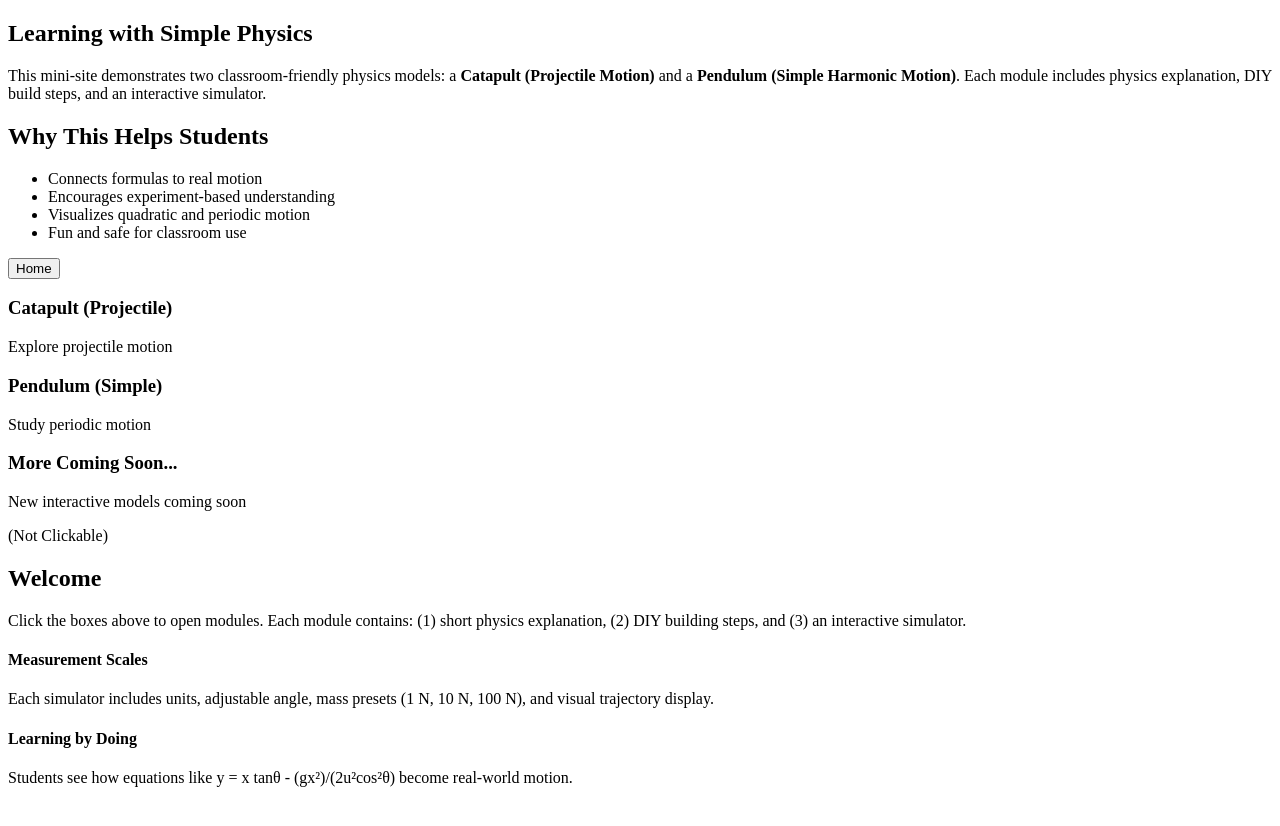
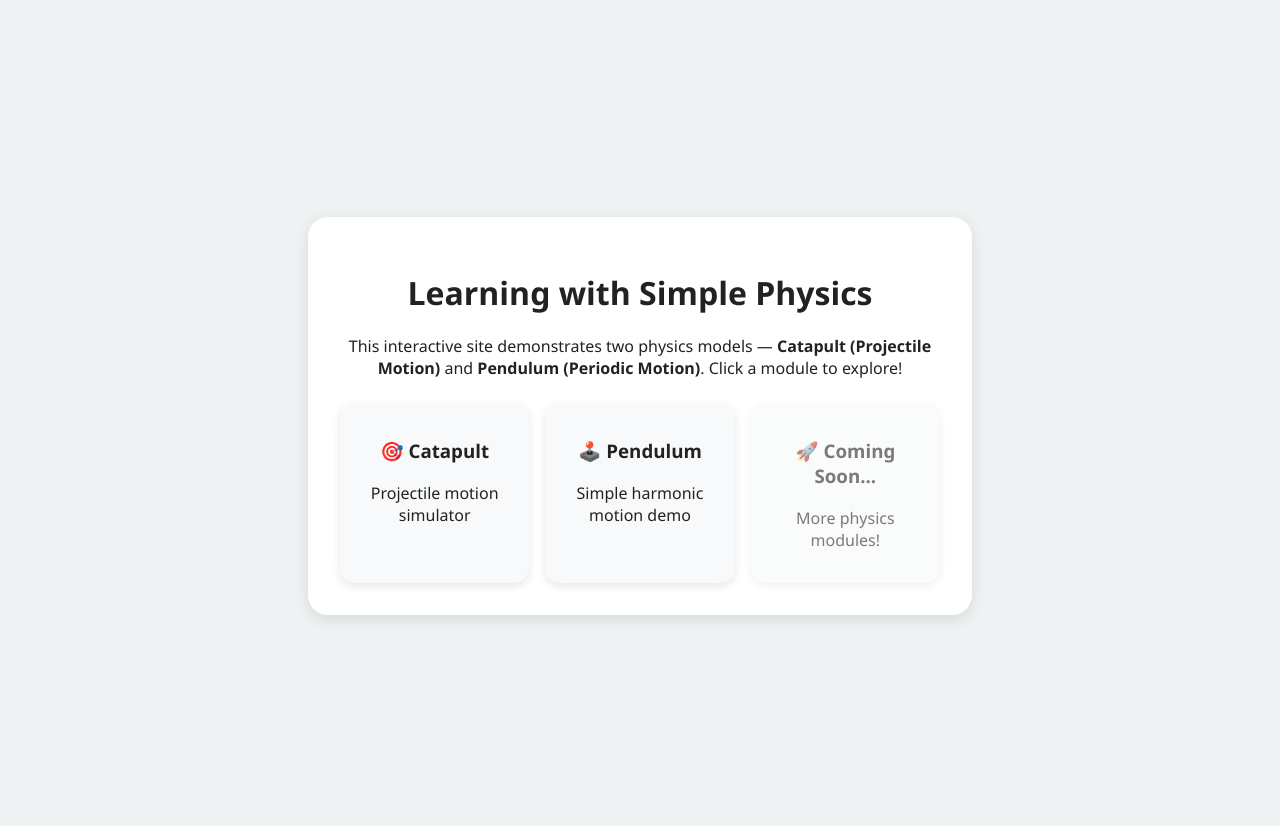
Before and after one commit to kadlagshivraj/catapult-simulator, a React (Vite) app: page / in a window 1280 px wide. Shown: the top 826 px of the page. Before the commit the page ends 803 px from the top, so only its background shows below. Built offline with nearby package versions, Linux system fonts and the light colour scheme; the HTML template or start-up script is replaced by a standard one.

Commit message:
Update App.jsx

```diff
--- a/src/App.jsx
+++ b/src/App.jsx
@@ -1,214 +1,196 @@
-import React, { useState, useEffect } from 'react'
-
-// Single-file React component for a small physics learning site.
-// Uses Tailwind-style classes for structure (plain CSS works fine too).
+import React, { useState } from "react";
 
 export default function App() {
-  const [route, setRoute] = useState('home') // home, catapult, pendulum
+  const [page, setPage] = useState("home");
+  const [angle, setAngle] = useState(45);
+  const [velocity, setVelocity] = useState(20);
+  const [length, setLength] = useState(0.5);
+  const g = 9.8;
+
+  const renderPage = () => {
+    if (page === "catapult") {
+      const radians = (angle * Math.PI) / 180;
+      const range = ((velocity ** 2) * Math.sin(2 * radians)) / g;
+      return (
+        <div className="card">
+          <h2>🎯 Catapult — Projectile Motion</h2>
+          <p>
+            Study how angle and velocity affect projectile range using the equation:
+            <br />
+            <strong>R = (u² sin(2θ)) / g</strong>
+          </p>
+
+          <div className="controls">
+            <label>
+              Launch Angle (°): {angle}
+              <input
+                type="range"
+                min="10"
+                max="80"
+                value={angle}
+                onChange={(e) => setAngle(+e.target.value)}
+              />
+            </label>
+
+            <label>
+              Launch Speed (m/s): {velocity}
+              <input
+                type="range"
+                min="5"
+                max="30"
+                value={velocity}
+                onChange={(e) => setVelocity(+e.target.value)}
+              />
+            </label>
+          </div>
+
+          <p>
+            🌍 Gravity (g): 9.8 m/s² <br />
+            📏 Range = <strong>{range.toFixed(2)} m</strong>
+          </p>
+
+          <button onClick={() => setPage("home")} className="btn">
+            ⬅ Back to Home
+          </button>
+        </div>
+      );
+    }
+
+    if (page === "pendulum") {
+      const period = 2 * Math.PI * Math.sqrt(length / g);
+      return (
+        <div className="card">
+          <h2>🕹️ Simple Pendulum — Periodic Motion</h2>
+          <p>
+            Explore simple harmonic motion. The formula for period is:
+            <br />
+            <strong>T = 2π√(L/g)</strong>
+          </p>
+
+          <label>
+            Length (m): {length}
+            <input
+              type="range"
+              min="0.1"
+              max="2"
+              step="0.1"
+              value={length}
+              onChange={(e) => setLength(+e.target.value)}
+            />
+          </label>
+
+          <p>
+            🌍 Gravity (g): 9.8 m/s² <br />
+            ⏱️ Period (T) = <strong>{period.toFixed(2)} s</strong>
+          </p>
+
+          <button onClick={() => setPage("home")} className="btn">
+            ⬅ Back to Home
+          </button>
+        </div>
+      );
+    }
 
     return (
-    <div className="min-h-screen bg-gray-50 text-gray-900 p-6">
-      <div className="max-w-6xl mx-auto grid grid-cols-1 md:grid-cols-4 gap-6">
-        {/* Left information panel */}
-        <aside className="md:col-span-1 bg-white p-6 rounded-2xl shadow-md sticky top-6">
-          <h1 className="text-xl font-bold mb-2">Learning with Simple Physics</h1>
-          <p className="text-sm mb-4">
-            This mini-site demonstrates two classroom-friendly physics models:
-            a <strong>Catapult (Projectile Motion)</strong> and a
-            <strong> Pendulum (Simple Harmonic Motion)</strong>.
-            Each module includes physics explanation, DIY build steps, and an interactive simulator.
+      <div className="home">
+        <h1>Learning with Simple Physics</h1>
+        <p>
+          This interactive site demonstrates two physics models —{" "}
+          <strong>Catapult (Projectile Motion)</strong> and{" "}
+          <strong>Pendulum (Periodic Motion)</strong>. Click a module to explore!
         </p>
 
-          <h2 className="text-sm font-semibold mt-4">Why This Helps Students</h2>
-          <ul className="list-disc ml-5 text-sm mt-2 space-y-1">
-            <li>Connects formulas to real motion</li>
-            <li>Encourages experiment-based understanding</li>
-            <li>Visualizes quadratic and periodic motion</li>
-            <li>Fun and safe for classroom use</li>
-          </ul>
-
-          <div className="mt-6">
-            <button onClick={() => setRoute('home')} className="px-3 py-2 bg-blue-600 text-white rounded-lg shadow">
-              Home
-            </button>
-          </div>
-        </aside>
-
-        {/* Right main area */}
-        <main className="md:col-span-3">
-          {/* Module boxes */}
-          <div className="grid grid-cols-1 md:grid-cols-3 gap-4 mb-6">
-            <ModuleBox title="Catapult (Projectile)" subtitle="Explore projectile motion" onClick={() => setRoute('catapult')} clickable />
-            <ModuleBox title="Pendulum (Simple)" subtitle="Study periodic motion" onClick={() => setRoute('pendulum')} clickable />
-            <ModuleBox title="More Coming Soon..." subtitle="New interactive models coming soon" clickable={false} />
+        <div className="box-container">
+          <div className="box" onClick={() => setPage("catapult")}>
+            <h3>🎯 Catapult</h3>
+            <p>Projectile motion simulator</p>
           </div>
 
-          {/* Page switching */}
-          <div className="bg-white p-6 rounded-2xl shadow-md">
-            {route === 'home' && <HomePage />}
-            {route === 'catapult' && <CatapultModule />}
-            {route === 'pendulum' && <PendulumModule />}
+          <div className="box" onClick={() => setPage("pendulum")}>
+            <h3>🕹️ Pendulum</h3>
+            <p>Simple harmonic motion demo</p>
           </div>
-        </main>
+
+          <div className="box disabled">
+            <h3>🚀 Coming Soon...</h3>
+            <p>More physics modules!</p>
           </div>
         </div>
-  )
-}
-
-/* ---------- Reusable small components ---------- */
-
-function ModuleBox({ title, subtitle, onClick, clickable = true }) {
-  return (
-    <div
-      className={`p-4 rounded-xl ${
-        clickable
-          ? 'bg-gradient-to-tr from-indigo-50 to-white border border-indigo-100 hover:shadow-lg cursor-pointer'
-          : 'bg-gray-100 opacity-80'
-      }`}
-      onClick={clickable ? onClick : undefined}
-    >
-      <h3 className="font-semibold">{title}</h3>
-      <p className="text-xs text-gray-600 mt-2">{subtitle}</p>
-      {!clickable && <div className="mt-4 text-xs text-gray-500">(Not Clickable)</div>}
       </div>
-  )
-}
-
-function HomePage() {
-  return (
-    <div>
-      <h2 className="text-2xl font-bold mb-3">Welcome</h2>
-      <p className="text-sm mb-4">
-        Click the boxes above to open modules. Each module contains:
-        (1) short physics explanation,
-        (2) DIY building steps, and
-        (3) an interactive simulator.
-      </p>
-
-      <div className="grid grid-cols-1 md:grid-cols-2 gap-4">
-        <FeatureCard
-          title="Measurement Scales"
-          text="Each simulator includes units, adjustable angle, mass presets (1 N, 10 N, 100 N), and visual trajectory display."
-        />
-        <FeatureCard
-          title="Learning by Doing"
-          text="Students see how equations like y = x tanθ - (gx²)/(2u²cos²θ) become real-world motion."
-        />
-      </div>
-    </div>
-  )
-}
-
-function FeatureCard({ title, text }) {
-  return (
-    <div className="p-4 border rounded-lg bg-gray-50">
-      <h4 className="font-semibold text-sm">{title}</h4>
-      <p className="text-xs text-gray-600 mt-2">{text}</p>
-    </div>
-  )
-}
-
-/* ---------- Catapult Simulator ---------- */
-
-function CatapultModule() {
-  const [angle, setAngle] = useState(45)
-  const [stretch, setStretch] = useState(0.05) // m
-  const [weight, setWeight] = useState(1) // N
-  const k = 20
-  const g = 9.8
-  const mass = weight / g
-  const v = Math.sqrt((k * (stretch ** 2)) / mass)
-  const range = (v ** 2 * Math.sin(2 * (angle * Math.PI / 180))) / g
-  const height = (v ** 2 * Math.pow(Math.sin(angle * Math.PI / 180), 2)) / (2 * g)
+    );
+  };
 
   return (
-    <div>
-      <h2 className="text-xl font-bold mb-3">Catapult — Projectile Simulator (45° recommended)</h2>
+    <div className="app">
+      {renderPage()}
 
-      <div className="grid grid-cols-1 lg:grid-cols-3 gap-4">
-        <div className="lg:col-span-2 p-3 border rounded-lg bg-gray-50">
-          <h4 className="font-semibold text-sm mb-2">Trajectory Summary</h4>
-          <p className="text-xs">Velocity: {v.toFixed(2)} m/s</p>
-          <p className="text-xs">Range: {range.toFixed(2)} m</p>
-          <p className="text-xs">Max Height: {height.toFixed(2)} m</p>
-          <p className="text-xs">Weight: {weight} N</p>
-          <p className="text-xs">Stretch: {(stretch * 100).toFixed(1)} cm</p>
+      <style>{`
+        body {
+          margin: 0;
+          font-family: 'Segoe UI', sans-serif;
+          background: #eef2f3;
+          color: #222;
+        }
+        .app {
+          display: flex;
+          justify-content: center;
+          align-items: center;
+          height: 100vh;
+          padding: 1rem;
+          text-align: center;
+        }
+        .card, .home {
+          background: white;
+          padding: 2rem;
+          border-radius: 20px;
+          box-shadow: 0 4px 15px rgba(0,0,0,0.1);
+          width: 90%;
+          max-width: 600px;
+        }
+        .controls {
+          margin: 1rem 0;
+          display: flex;
+          flex-direction: column;
+          gap: 1rem;
+        }
+        input[type="range"] {
+          width: 100%;
+        }
+        .btn {
+          background: #4a90e2;
+          color: white;
+          padding: 0.6rem 1.2rem;
+          border: none;
+          border-radius: 10px;
+          cursor: pointer;
+          margin-top: 1rem;
+        }
+        .btn:hover {
+          background: #357abd;
+        }
+        .box-container {
+          display: grid;
+          grid-template-columns: repeat(auto-fit, minmax(150px, 1fr));
+          gap: 1rem;
+          margin-top: 1.5rem;
+        }
+        .box {
+          background: #f7f9fa;
+          padding: 1rem;
+          border-radius: 15px;
+          box-shadow: 0 3px 10px rgba(0,0,0,0.1);
+          cursor: pointer;
+          transition: transform 0.2s ease;
+        }
+        .box:hover {
+          transform: scale(1.05);
+          background: #e7efff;
+        }
+        .box.disabled {
+          opacity: 0.6;
+          cursor: not-allowed;
+        }
+      `}</style>
     </div>
-
-        <aside className="p-4 bg-white rounded-lg border">
-          <h3 className="font-semibold mb-2">Controls</h3>
-          <label className="block text-xs mt-2">Launch Angle: {angle}°</label>
-          <input type="range" min="10" max="80" value={angle} onChange={e => setAngle(Number(e.target.value))} />
-
-          <label className="block text-xs mt-3">Stretch Length: {(stretch * 100).toFixed(1)} cm</label>
-          <input type="range" min="1" max="20" value={stretch * 100} onChange={e => setStretch(Number(e.target.value) / 100)} />
-
-          <label className="block text-xs mt-3">Select Weight (N)</label>
-          <select className="w-full text-sm" value={weight} onChange={e => setWeight(Number(e.target.value))}>
-            <option value={1}>1 N (≈0.1 kg)</option>
-            <option value={10}>10 N (≈1.0 kg)</option>
-            <option value={100}>100 N (≈10.2 kg)</option>
-          </select>
-
-          <p className="text-xs mt-3 text-gray-600">Equations: v = √(kx²/m), R = u²sin2θ/g, y = x tanθ - (gx²)/(2u²cos²θ)</p>
-        </aside>
-      </div>
-
-      <div className="mt-6 p-4 bg-white rounded-lg border">
-        <h4 className="font-semibold">How to Make (DIY)</h4>
-        <ol className="text-sm list-decimal ml-5 mt-2">
-          <li>Glue popsicle sticks into a triangle base and lever arm.</li>
-          <li>Attach a rubber band and spoon as the launcher cup.</li>
-          <li>Pull back, measure the angle, and launch small objects.</li>
-        </ol>
-        <p className="text-sm mt-2">
-          Video: <a href="#" className="text-indigo-600">(Add your YouTube link here)</a>
-        </p>
-      </div>
-    </div>
-  )
+  );
 }
-
-/* ---------- Pendulum Simulator ---------- */
-
-function PendulumModule() {
-  const [length, setLength] = useState(0.5)
-  const [weight, setWeight] = useState(1)
-  const g = 9.8
-  const mass = weight / g
-  const period = 2 * Math.PI * Math.sqrt(length / g)
-
-  return (
-    <div>
-      <h2 className="text-xl font-bold mb-3">Simple Pendulum — Periodic Motion</h2>
-
-      <div className="grid grid-cols-1 md:grid-cols-2 gap-4">
-        <div className="p-4 border rounded bg-gray-50">
-          <h4 className="font-semibold text-sm mb-2">Pendulum Simulation</h4>
-          <p className="text-xs">Length: {length.toFixed(2)} m</p>
-          <p className="text-xs">Mass ≈ {mass.toFixed(3)} kg</p>
-          <p className="text-xs">Period (T): {period.toFixed(2)} s</p>
-          <input type="range" min="0.1" max="2" step="0.01" value={length} onChange={e => setLength(Number(e.target.value))} />
-        </div>
-
-        <div className="p-4 border rounded bg-white">
-          <h4 className="font-semibold mb-2">How to Make (DIY)</h4>
-          <ol className="list-decimal ml-5 text-sm mt-2">
-            <li>Attach a string and a small ball to a support.</li>
-            <li>Measure its length and swing small angles.</li>
-            <li>Use a stopwatch for 10 swings to find average period.</li>
-          </ol>
-          <p className="text-sm mt-2">
-            Video: <a href="#" className="text-indigo-600">(Add your YouTube link)</a>
-          </p>
-        </div>
-      </div>
-
-      <div className="mt-4 p-3 bg-gray-50 border rounded">
-        <strong>Formula:</strong>
-        <p className="text-sm mt-1">T = 2π√(L/g)</p>
-        <p className="text-xs text-gray-600">Independent of mass — shows simple harmonic motion.</p>
-      </div>
-    </div>
-  )
-}
```
Lines whose indentation alone changed are shown as unchanged.
